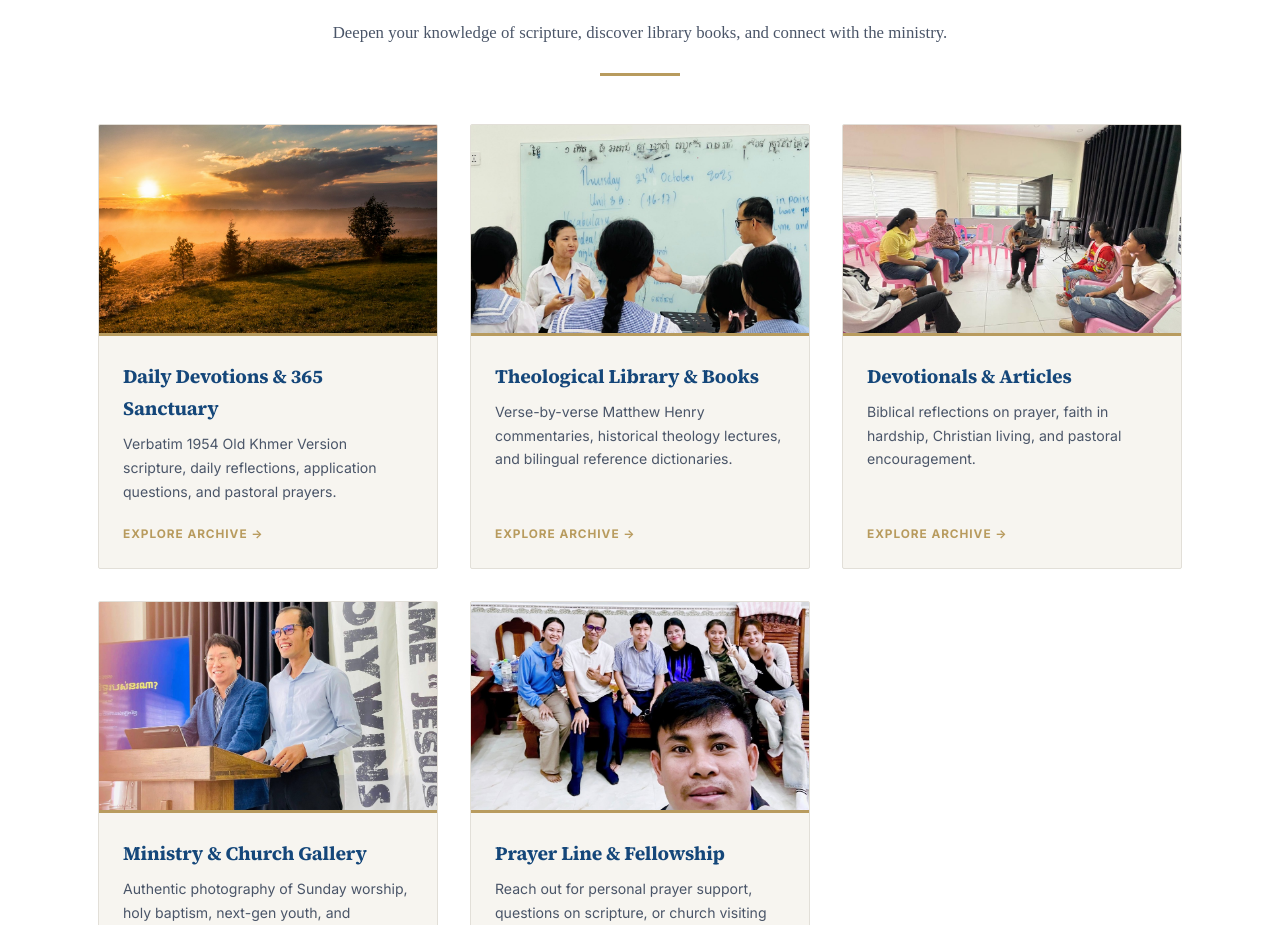
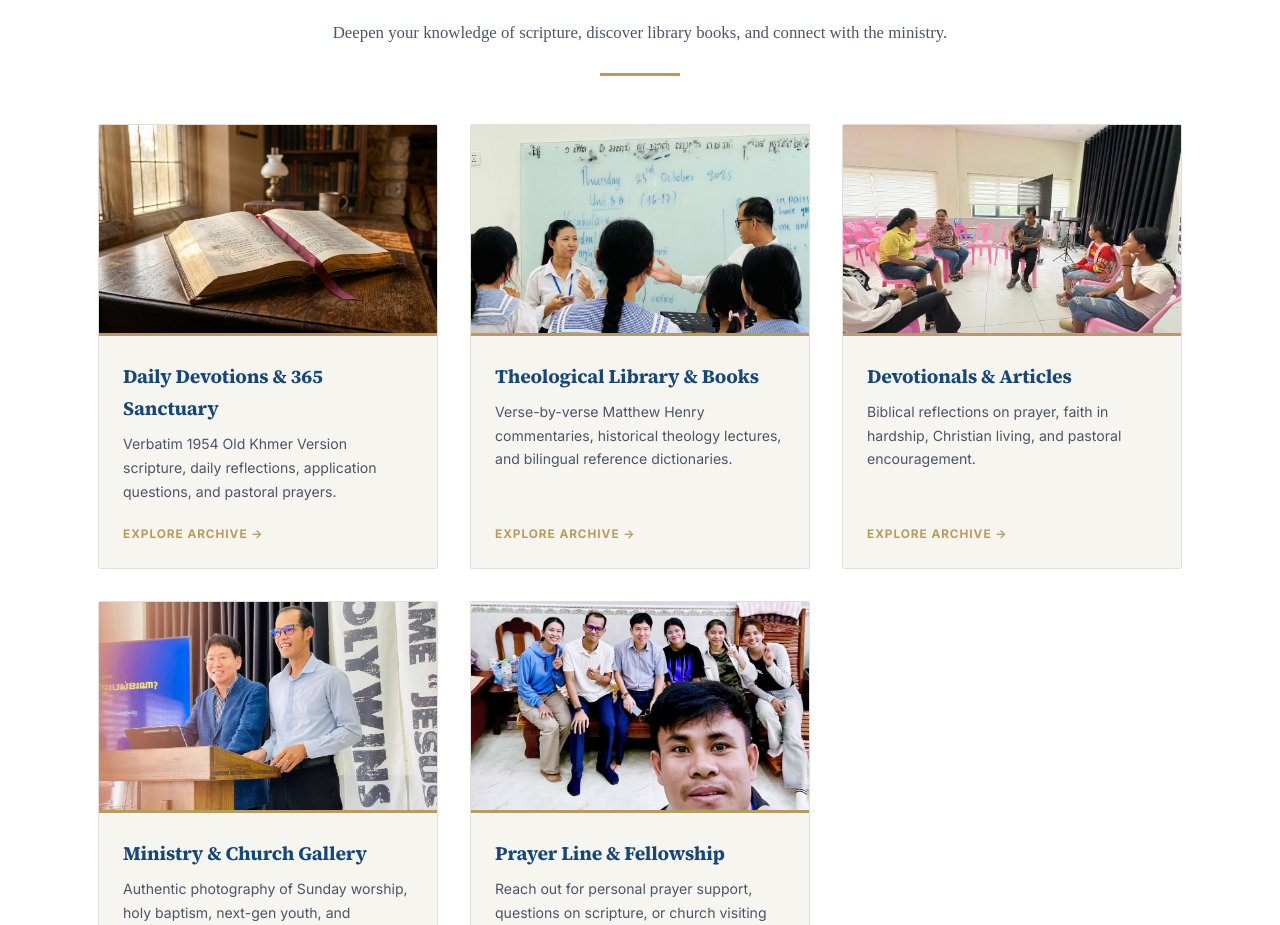
Before and after one commit to faithrealcambodia2019-sketch/hunchet-blog, a Next.js app: page /resource in a window 1280 px wide. Shown: the part 3613-4538 px from the top of the page. Built offline with nearby package versions, Linux system fonts and the light colour scheme; a web font is replaced by a local one.

Commit message:
Add open Bible morning sanctuary banner and update devotions hero

```diff
--- a/pages/devotions.js
+++ b/pages/devotions.js
@@ -423,7 +423,7 @@ export default function DevotionsPage() {
           property="og:description"
           content={pick(STRINGS.heroSub, locale)}
         />
-        <meta property="og:image" content="/images/nature/sunrise.jpg" />
+        <meta property="og:image" content="/images/open-bible-morning.jpg" />
       </Head>
 
       <SiteHeader />
@@ -432,7 +432,7 @@ export default function DevotionsPage() {
       <section className="devotion-hero">
         {/* eslint-disable-next-line @next/next/no-img-element */}
         <img
-          src="/images/nature/sunrise.jpg"
+          src="/images/open-bible-morning.jpg"
           alt="Sanctuary Devotions"
           className="devotion-hero-bg"
           aria-hidden="true"
--- a/pages/resource.js
+++ b/pages/resource.js
@@ -29,7 +29,7 @@ const CORE_RESOURCES = [
       ko: "1954 크메르어 고역 성경 원문 묵상, 나눔 질문 및 매일의 목회 기도문.",
       zh: "1954高棉传统圣经原文经文、每日灵修省思、生活应用与教牧代祷。",
     },
-    image: "/images/nature/sunrise.jpg",
+    image: "/images/open-bible-morning.jpg",
     href: "/devotions",
     badge: "Daily Bread",
   },
```
Also changed, not shown: public/images/open-bible-morning.jpg (added).
